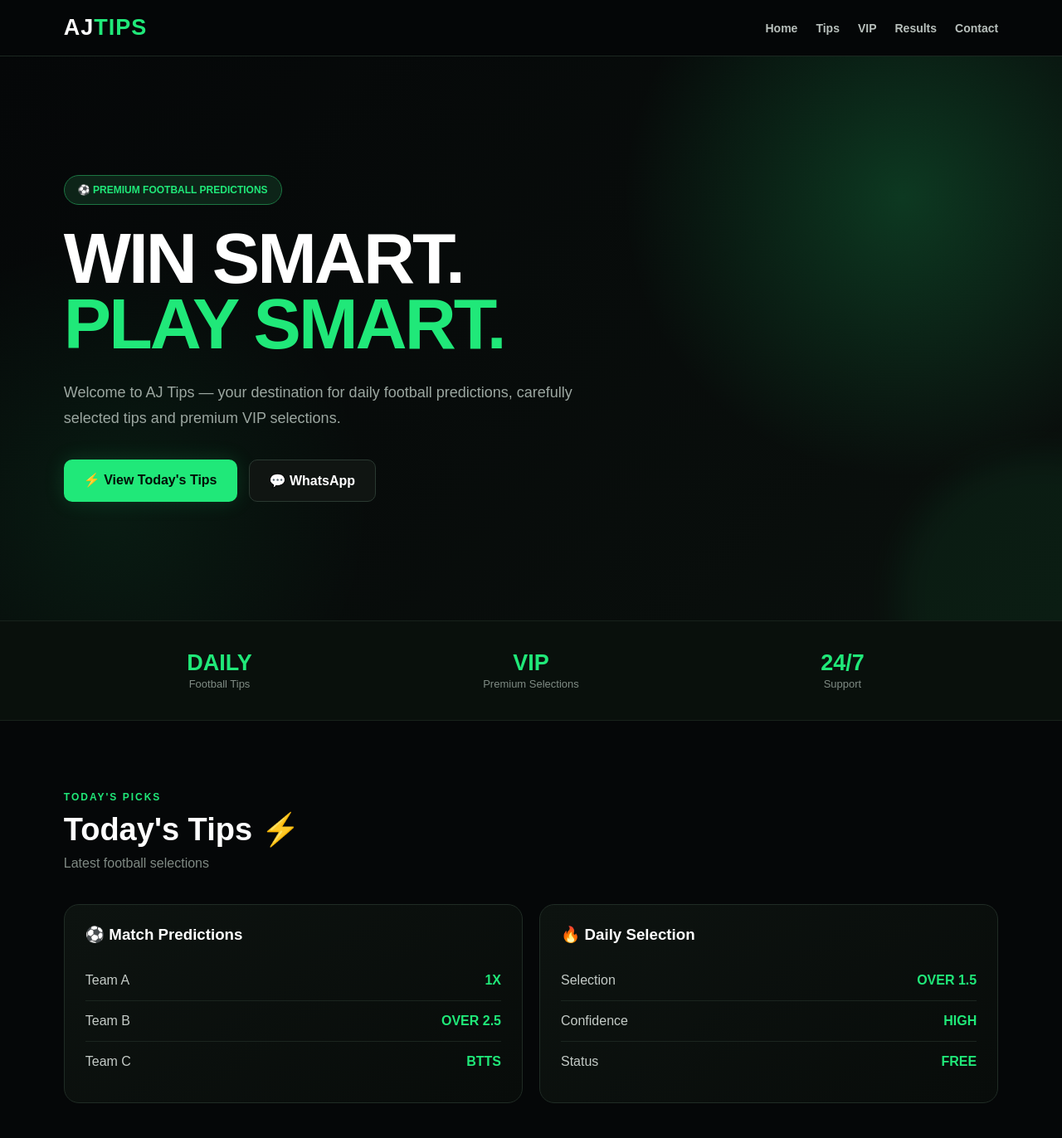
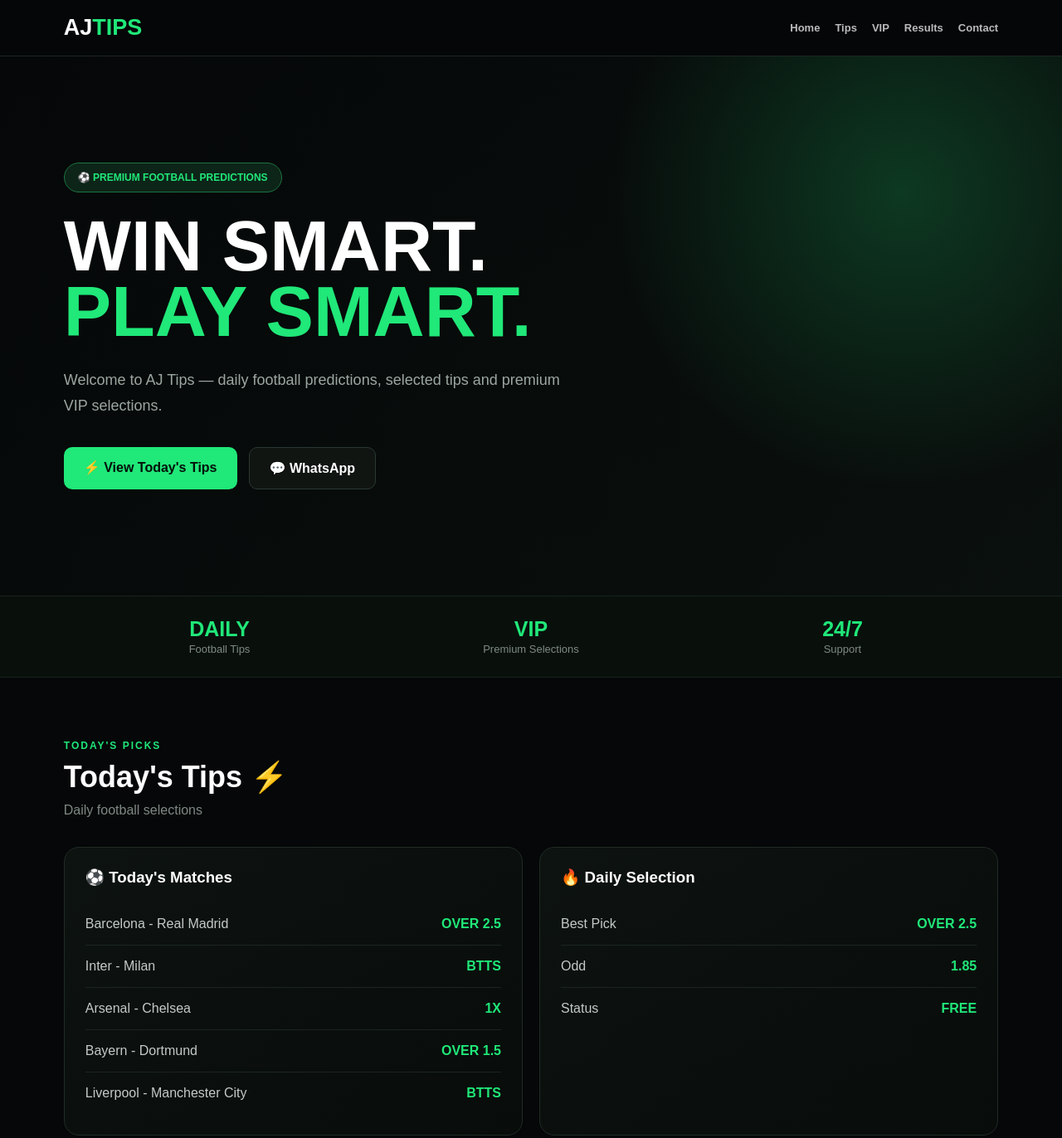
Before and after one commit to arberjakupii12-cmyk/ajtips, a plain HTML site: page index.html in a window 1280 px wide. Shown: the top 1372 px of the page at 83% size. Drawn offline with Linux system fonts and the light colour scheme.

Commit message:
Update index.html

```diff
--- a/index.html
+++ b/index.html
@@ -8,7 +8,7 @@
 
 <meta name="viewport" content="width=device-width, initial-scale=1.0">
 
-<title>AJ TIPS | Premium Football Predictions</title>
+<title>AJ TIPS | Football Predictions</title>
 
 <style>
 
@@ -36,8 +36,6 @@ body{
 
   color:#fff;
 
-  overflow-x:hidden;
-
 }
 
 header{
@@ -56,9 +54,7 @@ header{
 
   align-items:center;
 
-  background:rgba(5,7,8,.94);
-
-  backdrop-filter:blur(15px);
+  background:rgba(5,7,8,.95);
 
   border-bottom:1px solid #1c2721;
 
@@ -69,8 +65,6 @@ header{
   font-size:27px;
 
   font-weight:900;
-
-  letter-spacing:1px;
 
 }
 
@@ -84,21 +78,19 @@ nav{
 
   display:flex;
 
-  gap:22px;
+  gap:18px;
 
 }
 
 nav a{
 
-  color:#b8c0bc;
+  color:#bbb;
 
   text-decoration:none;
 
-  font-size:14px;
+  font-size:13px;
 
   font-weight:bold;
-
-  transition:.3s;
 
 }
 
@@ -110,59 +102,25 @@ nav a:hover{
 
 .hero{
 
-  min-height:680px;
+  min-height:650px;
 
   display:flex;
 
   align-items:center;
 
-  padding:90px 6%;
-
-  position:relative;
-
-  overflow:hidden;
+  padding:80px 6%;
 
   background:
 
-    radial-gradient(circle at 85% 25%,rgba(32,232,121,.20),transparent 28%),
-
-    radial-gradient(circle at 10% 80%,rgba(32,232,121,.08),transparent 25%),
+    radial-gradient(circle at 85% 25%,rgba(32,232,121,.20),transparent 30%),
 
     linear-gradient(135deg,#050708,#0a100d);
-
-}
-
-.hero:after{
-
-  content:"";
-
-  position:absolute;
-
-  width:350px;
-
-  height:350px;
-
-  right:-150px;
-
-  bottom:-150px;
-
-  background:#20e879;
-
-  opacity:.06;
-
-  border-radius:50%;
-
-  filter:blur(20px);
 
 }
 
 .hero-content{
 
   max-width:800px;
-
-  position:relative;
-
-  z-index:2;
 
 }
 
@@ -182,7 +140,7 @@ nav a:hover{
 
   font-size:12px;
 
-  font-weight:800;
+  font-weight:bold;
 
   margin-bottom:25px;
 
@@ -193,8 +151,6 @@ h1{
   font-size:clamp(48px,9vw,86px);
 
   line-height:.92;
-
-  letter-spacing:-3px;
 
   margin-bottom:28px;
 
@@ -240,9 +196,7 @@ h1{
 
   text-decoration:none;
 
-  font-weight:800;
-
-  transition:.3s;
+  font-weight:bold;
 
 }
 
@@ -251,16 +205,6 @@ h1{
   background:#20e879;
 
   color:#031008;
-
-  box-shadow:0 0 25px rgba(32,232,121,.15);
-
-}
-
-.primary:hover{
-
-  transform:translateY(-3px);
-
-  box-shadow:0 8px 30px rgba(32,232,121,.25);
 
 }
 
@@ -271,12 +215,6 @@ h1{
   border:1px solid #2a3931;
 
   color:#fff;
-
-}
-
-.secondary:hover{
-
-  border-color:#20e879;
 
 }
 
@@ -298,17 +236,11 @@ h1{
 
 }
 
-.stat{
-
-  padding:10px;
-
-}
-
 .stat strong{
 
   display:block;
 
-  font-size:27px;
+  font-size:25px;
 
   color:#20e879;
 
@@ -324,13 +256,13 @@ h1{
 
 section{
 
-  padding:85px 6%;
+  padding:75px 6%;
 
 }
 
 .section-head{
 
-  margin-bottom:40px;
+  margin-bottom:35px;
 
 }
 
@@ -340,7 +272,7 @@ section{
 
   font-size:12px;
 
-  font-weight:900;
+  font-weight:bold;
 
   letter-spacing:2px;
 
@@ -350,7 +282,7 @@ section{
 
 .section-title{
 
-  font-size:38px;
+  font-size:36px;
 
   margin-bottom:10px;
 
@@ -382,16 +314,6 @@ section{
 
   padding:25px;
 
-  transition:.3s;
-
-}
-
-.card:hover{
-
-  transform:translateY(-5px);
-
-  border-color:#20e879;
-
 }
 
 .card h3{
@@ -408,7 +330,9 @@ section{
 
   align-items:center;
 
-  padding:15px 0;
+  gap:15px;
+
+  padding:16px 0;
 
   border-bottom:1px solid #1b251f;
 
@@ -428,15 +352,13 @@ section{
 
   font-weight:900;
 
+  white-space:nowrap;
+
 }
 
 .vip-section{
 
-  background:
-
-    radial-gradient(circle at 80% 50%,rgba(32,232,121,.12),transparent 35%),
-
-    #080d0a;
+  background:#080d0a;
 
 }
 
@@ -446,30 +368,6 @@ section{
 
   background:linear-gradient(145deg,#10251a,#080d0a);
 
-  position:relative;
-
-  overflow:hidden;
-
-}
-
-.vip:before{
-
-  content:"VIP";
-
-  position:absolute;
-
-  right:-25px;
-
-  top:15px;
-
-  font-size:65px;
-
-  font-weight:900;
-
-  color:#20e879;
-
-  opacity:.04;
-
 }
 
 .vip-label{
@@ -478,17 +376,11 @@ section{
 
   font-size:12px;
 
-  font-weight:900;
+  font-weight:bold;
 
   letter-spacing:2px;
 
   margin-bottom:12px;
-
-}
-
-.vip h3{
-
-  font-size:26px;
 
 }
 
@@ -506,7 +398,7 @@ section{
 
   color:#20e879;
 
-  font-weight:900;
+  font-weight:bold;
 
 }
 
@@ -514,7 +406,7 @@ section{
 
   color:#ff5555;
 
-  font-weight:900;
+  font-weight:bold;
 
 }
 
@@ -582,19 +474,19 @@ footer strong{
 
   nav{
 
-    gap:10px;
+    gap:9px;
 
   }
 
   nav a{
 
-    font-size:11px;
+    font-size:10px;
 
   }
 
   .hero{
 
-    min-height:620px;
+    min-height:600px;
 
     padding:70px 5%;
 
@@ -603,8 +495,6 @@ footer strong{
   h1{
 
     font-size:53px;
-
-    letter-spacing:-2px;
 
   }
 
@@ -622,25 +512,25 @@ footer strong{
 
   .stat strong{
 
-    font-size:21px;
+    font-size:20px;
 
   }
 
   .stat span{
 
-    font-size:11px;
+    font-size:10px;
 
   }
 
   section{
 
-    padding:65px 5%;
+    padding:60px 5%;
 
   }
 
   .section-title{
 
-    font-size:31px;
+    font-size:30px;
 
   }
 
@@ -698,9 +588,9 @@ footer strong{
 
     <p>
 
-      Welcome to AJ Tips — your destination for daily football
+      Welcome to AJ Tips — daily football predictions,
 
-      predictions, carefully selected tips and premium VIP selections.
+      selected tips and premium VIP selections.
 
     </p>
 
@@ -758,17 +648,27 @@ footer strong{
 
 </div>
 
+<!-- ================================================= -->
+
+<!-- 🔥 KËTU DO T'I NDRYSHOSH LOJËT ÇDO DITË -->
+
+<!-- ================================================= -->
+
 <section id="tips">
 
   <div class="section-head">
 
     <div class="tag">TODAY'S PICKS</div>
 
-    <h2 class="section-title">Today's Tips ⚡</h2>
+    <h2 class="section-title">
+
+      Today's Tips ⚡
+
+    </h2>
 
     <p class="section-subtitle">
 
-      Latest football selections
+      Daily football selections
 
     </p>
 
@@ -778,27 +678,53 @@ footer strong{
 
     <div class="card">
 
-      <h3>⚽ Match Predictions</h3>
+      <h3>⚽ Today's Matches</h3>
+
+      <!-- LOJA 1 -->
 
       <div class="match">
 
-        <span>Team A</span>
+        <span>Barcelona - Real Madrid</span>
+
+        <span class="prediction">OVER 2.5</span>
+
+      </div>
+
+      <!-- LOJA 2 -->
+
+      <div class="match">
+
+        <span>Inter - Milan</span>
+
+        <span class="prediction">BTTS</span>
+
+      </div>
+
+      <!-- LOJA 3 -->
+
+      <div class="match">
+
+        <span>Arsenal - Chelsea</span>
 
         <span class="prediction">1X</span>
 
       </div>
 
+      <!-- LOJA 4 -->
+
       <div class="match">
 
-        <span>Team B</span>
+        <span>Bayern - Dortmund</span>
 
-        <span class="prediction">OVER 2.5</span>
+        <span class="prediction">OVER 1.5</span>
 
       </div>
 
+      <!-- LOJA 5 -->
+
       <div class="match">
 
-        <span>Team C</span>
+        <span>Liverpool - Manchester City</span>
 
         <span class="prediction">BTTS</span>
 
@@ -812,17 +738,17 @@ footer strong{
 
       <div class="match">
 
-        <span>Selection</span>
+        <span>Best Pick</span>
 
-        <span class="prediction">OVER 1.5</span>
+        <span class="prediction">OVER 2.5</span>
 
       </div>
 
       <div class="match">
 
-        <span>Confidence</span>
+        <span>Odd</span>
 
-        <span class="prediction">HIGH</span>
+        <span class="prediction">1.85</span>
 
       </div>
 
@@ -846,7 +772,11 @@ footer strong{
 
     <div class="tag">PREMIUM MEMBERS</div>
 
-    <h2 class="section-title">VIP Tips 🔒</h2>
+    <h2 class="section-title">
+
+      VIP Tips 🔒
+
+    </h2>
 
     <p class="section-subtitle">
 
@@ -870,9 +800,9 @@ footer strong{
 
       <p>
 
-        Get access to premium football selections,
+        Get access to premium football selections
 
-        stronger picks and detailed match analysis.
+        and detailed match analysis.
 
       </p>
 
@@ -900,7 +830,11 @@ footer strong{
 
     <div class="tag">TRACK RECORD</div>
 
-    <h2 class="section-title">Recent Results 📊</h2>
+    <h2 class="section-title">
+
+      Recent Results 📊
+
+    </h2>
 
     <p class="section-subtitle">
 
@@ -954,7 +888,11 @@ footer strong{
 
 <section id="contact" class="contact">
 
-  <div class="tag">GET IN TOUCH</div>
+  <div class="tag">
+
+    GET IN TOUCH
+
+  </div>
 
   <h2 class="section-title">
 
@@ -986,7 +924,7 @@ footer strong{
 
 <footer>
 
-  © 2026 <strong>AJ TIPS</strong> — Premium Football Predictions
+  © 2026 <strong>AJ TIPS</strong> — Football Predictions
 
 </footer>
 
```
